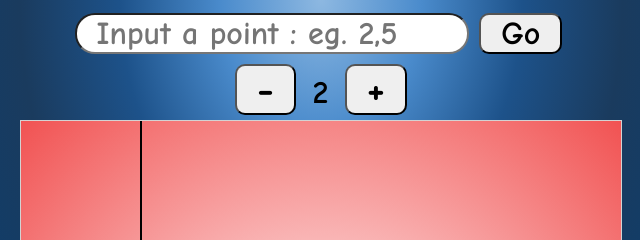
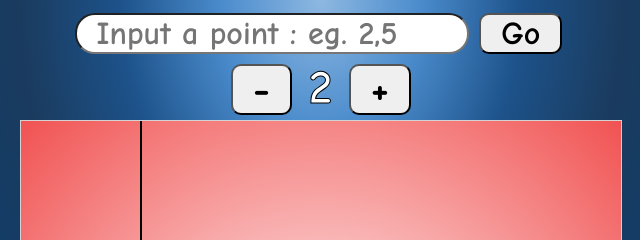
Before and after one commit to Raunak1089/fitting, a plain HTML site: page index.html in a window 1280 px wide. Shown: the top 240 px of the page, 319-959 px from the left. Drawn offline with Linux system fonts and the light colour scheme.

Commit message:
Update index.html

```diff
--- a/index.html
+++ b/index.html
@@ -42,6 +42,13 @@ body{
  background-image: radial-gradient(ellipse at top, #8db8e1 0.0%, #4a8bcc 11.1%, #1d528a 22.2%, #1a3b5e 33.3%, #103d6a 44.4%, #2e1f63 55.6%, #171e26 66.7%, #293643 77.8%, #28323d 88.9%, #262e36 100.0%);
  text-align: center;
  user-select: none;
+}
+
+#deg{
+  font-size: 1.5em;
+  -webkit-text-fill-color: white;
+  -webkit-text-stroke-width: 1px;
+  -webkit-text-stroke-color: black;
 }
 
 button{
@@ -500,7 +507,7 @@ for (let i = 0; i < X.length; i++) {
 
 </script>
 <script>
-//  javascript:(function(){var script=document.createElement('script');script.src="https://cdn.jsdelivr.net/npm/eruda"; document.body.appendChild(script);script.onload = function () {eruda.init()} })();
+  javascript:(function(){var script=document.createElement('script');script.src="https://cdn.jsdelivr.net/npm/eruda"; document.body.appendChild(script);script.onload = function () {eruda.init()} })();
 
 </script>
 </body>
```
